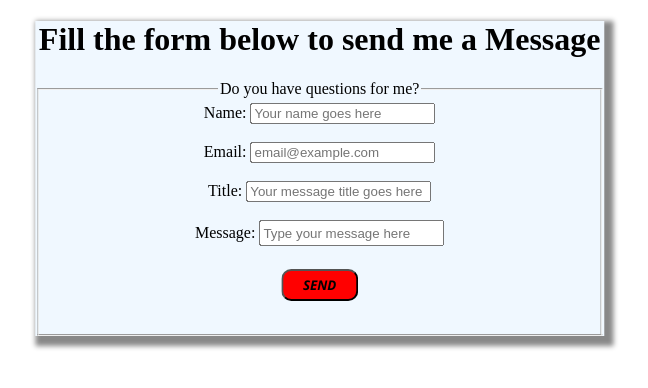
After one commit to TySod/Rochiqodes-cv, a PHP site: page /contactpage.html in a window 1280 px wide. The commit adds this page. Shown: the top 388 px of the page, without its empty margins (314-962 px from the left). Run offline with PHP 8.4, Linux system fonts and the light colour scheme.

Commit message:
created contact page

```diff
--- /dev/null
+++ b/contactpage.html
@@ -0,0 +1,34 @@
+<!DOCTYPE html>
+<html lang="en">
+<head>
+  <meta charset="UTF-8">
+  <meta name="viewport" content="width=device-width, initial-scale=1.0">
+  <meta http-equiv="X-UA-Compatible" content="ie=edge">
+  <link rel="stylesheet" href="style.css">
+  <title>Document</title>
+</head>
+<body>
+  <div class="mycontact">
+      <h1>Fill the form below to send me a Message</h1>
+      <form method="post" id="myForm">
+          <fieldset>
+            <legend>Do you have questions for me?</legend>
+            <div class="row">
+              <label for="user" >Name:</label>
+              <input id= "user" name ="name"  type = "text" required pattern="[a-zA-Z ]{3,}" placeholder = "Your name goes here" /> <br> <br></div>
+              <div class="row">
+            <label for="mail" >Email:</label>
+            <input name ="e-mail" id="mail"  type = "text" required placeholder = "email@example.com" /><br> <br>
+            <label for="title" >Title:</label>
+            <input name ="title" id="title"  type = "text" required placeholder = "Your message title goes here" /><br><br>
+          </div>
+          <div class="row">
+            <label for="message">Message:</label>
+            <input style="height:20px" id="message" name ="comment" required placeholder="Type your message here" pattern="[a-zA-Z ]{20,}"> <br> <br>
+          </div>
+        <button id="submit"> <a href="mailto:oyeniyi4real@gmail.com">SEND</a></button><br> <br>
+        </fieldset>
+        </form>
+  </div>
+</body>
+</html>
--- a/style.css
+++ b/style.css
@@ -51,7 +51,8 @@
   padding-left: 15px;
 }
 
-.address a {
+.address a,
+button a {
   text-decoration: none;
   font-style: oblique;
   border-right: 2px solid black;
@@ -59,9 +60,19 @@
   font-family: "Segoe UI", Tahoma, Geneva, Verdana, sans-serif;
   padding: 2px 15px;
 }
-.address a:nth-of-type(2),
-.address a:nth-of-type(4) {
+.address a:nth-of-type(4), button a:nth-of-type(1) {
   border: none;
+}
+
+button {
+  width: auto;
+  height: auto;
+  border-radius: 10px;
+  background-color: red;
+  color: white;
+  font-weight: 600;
+  padding: 5px;
+  margin: 5px;
 }
 
 /* ----------------body---------- */
@@ -109,3 +120,21 @@ em {
   font-style: italic;
   font-size: 1.1em;
 }
+
+/*-------------- contact page -------*/
+.mycontact {
+  background-color: aliceblue;
+  vertical-align: middle;
+  text-decoration: none;
+  box-shadow: 5px 5px 5px 5px #888;
+  width: 45%;
+  height: 45%;
+  text-align: center;
+  position: relative;
+  box-sizing: border-box;
+  /* top: 70%; */
+  /* -webkit-transform: translateY(20%); */
+  /* -ms-transform: translateY(20%); */
+  transform: translateY(60%);
+  transform: translateX(60%);
+}
```
Also changed, not shown: sodiq.html (+5 -3 lines).
